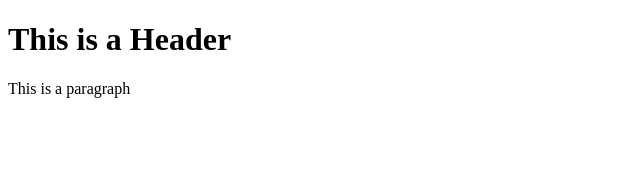
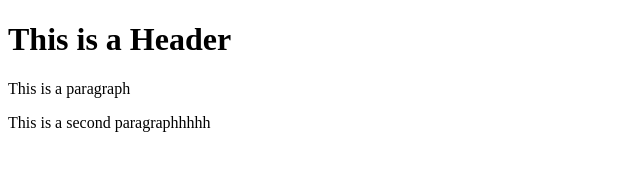
Before and after one commit to Nzone56/git-test, a website: page templates/test.html in a window 1280 px wide. Shown: the whole page, without its empty margins (0-640 px from the left). Drawn offline with Linux system fonts and the light colour scheme.

Commit message:
Con lite server

```diff
--- a/templates/test.html
+++ b/templates/test.html
@@ -4,6 +4,7 @@
         <body>
             <h1>This is a Header</h1>
             <p>This is a paragraph</p>
+            <p>This is a second paragraphhhhh</p>
         </body>
     </head>
 </html>
```
Also changed, not shown: package.json (added, +24 -0 lines), 2 other files.
